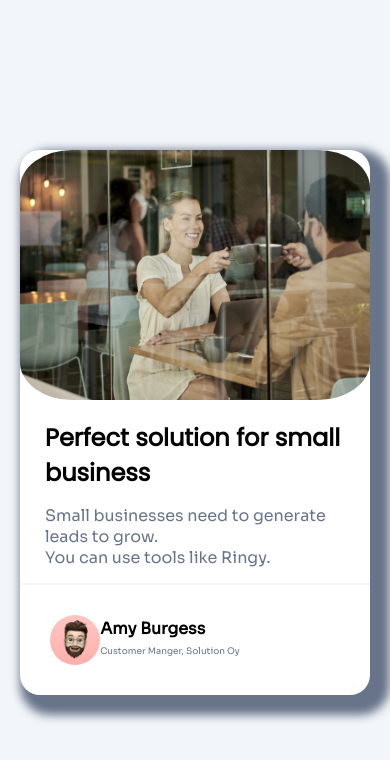
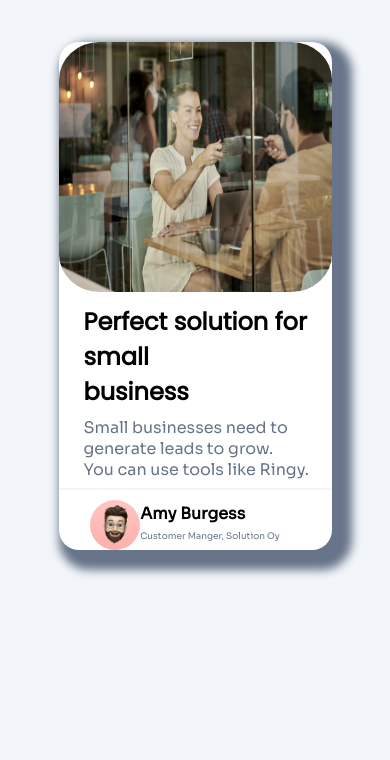
Before and after one commit to DannyBarry1/paper, a plain HTML site: page index.html in a window 390 px wide. Drawn offline with Linux system fonts and the light colour scheme.

Commit message:
2nd commit

```diff
--- a/index.html
+++ b/index.html
@@ -25,7 +25,7 @@
         justify-content: center;
         height: 100vh;
         width: 100%;
-    font-family: 'Sora', sans-serif;
+        font-family: 'Sora', sans-serif;
     }
 
     .img {
@@ -108,6 +108,43 @@
     span {
         font-size: xx-small;
     }
+
+    @media screen and (max-width: 400px) {
+        body{
+            height: 70%;
+            width: 70%;
+            position: relative;
+            left: 15vw;
+            right: -8vw;
+            top: 5vh;
+            bottom: -8vh;
+        }
+
+        .p2 {
+            padding-bottom: 8px;
+        }
+        .p1 {
+        padding-top: 12px;
+    }
+        .tail {
+            padding-top: 10px;
+            padding-bottom: 0px;
+            left: -10px;
+        }
+    }
+
+    @media screen and (max-width: 325px) {
+        body {
+            height: 70vh;
+            width: 70vw;
+            position: relative;
+            top: 70px;
+        }
+
+        .img {
+            height: 175px;
+        }
+    }
 </style>
 </head>
 <body>
```
